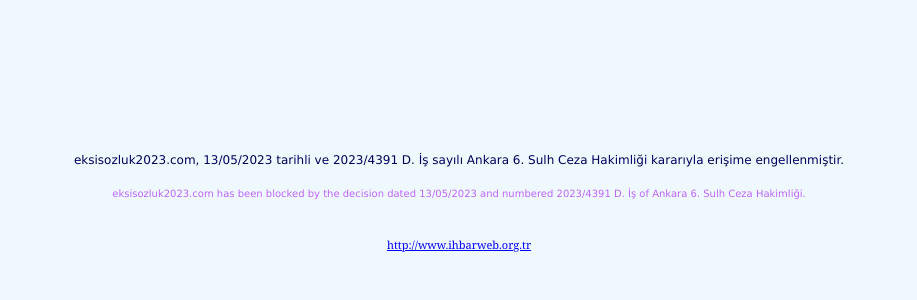
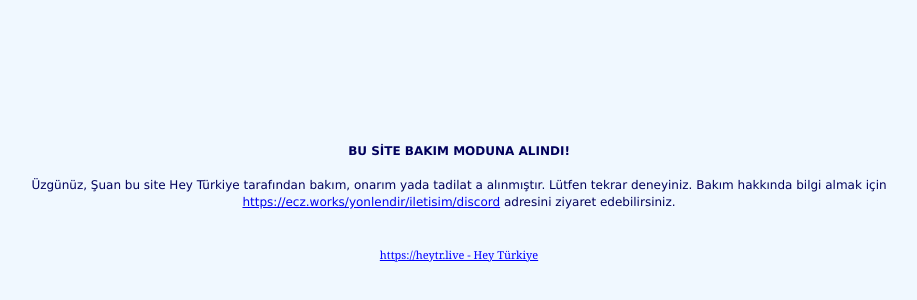
Before and after one commit to heyturkiye204/bakim-modu, a plain HTML site: page index.html in a window 1280 px wide. Shown: the part 202-502 px from the top of the page, without its empty margins (181-1098 px from the left). Drawn offline with Linux system fonts and the light colour scheme.

Commit message:
Update index.html

```diff
--- a/index.html
+++ b/index.html
@@ -2,10 +2,11 @@
   <head>
    <meta http-equiv="Content-Type" content="text/html; charset=utf8">
 	<title>Bakım Modu | Hey Türkiye </title>
- <style type="text/css">
 
-	.erisime_engellenmis {
-		font-family: Arial, Helvetica, sans-serif;
+	  <style type="text/css">
+	@import url('https://fonts.googleapis.com/css2?family=Montserrat:wght@100;200;300;400;500;600;700;800;900&display=swap');
+	       .erisime_engellenmis {
+		font-family: Montserrat, Helvetica, sans-serif;
 		font-size: 32px;
 		font-weight: bold;
 		color: #0000FF;
@@ -169,12 +170,12 @@
   <table border ="0" align="center" cellpadding="0" cellspacing="0" width="1024" height="100%">
 <tr> <td class="alticizgili_genisliktd">
 
-<span class="yazi2_2">eksisozluk2023.com, 13/05/2023 tarihli ve 2023/4391 D. İş sayılı Ankara 6. Sulh Ceza Hakimliği kararıyla erişime engellenmiştir.</span>
+<span class="yazi2_2"><b>BU SİTE BAKIM MODUNA ALINDI! </b></span>
 <br><br>
-<span class="yazi3_1">eksisozluk2023.com has been blocked by the decision dated 13/05/2023 and numbered 2023/4391 D. İş of Ankara 6. Sulh Ceza Hakimliği.</span>
+<span class="yazi2_2">Üzgünüz, Şuan bu site Hey Türkiye tarafından bakım, onarım yada tadilat a alınmıştır. Lütfen tekrar deneyiniz. Bakım hakkında bilgi almak için <a href="https://ecz.works/yonlendir/iletisim/discord">https://ecz.works/yonlendir/iletisim/discord</a> adresini ziyaret edebilirsiniz. </span>
 <br><br><br>
 
-	   <a class="link" target = "_blank" href="http://www.ihbarweb.org.tr">http://www.ihbarweb.org.tr</a>
+	   <a class="link" target = "_blank" href="https://heytr.live">https://heytr.live - Hey Türkiye</a>
 	   </td>
    </tr>
 
```
